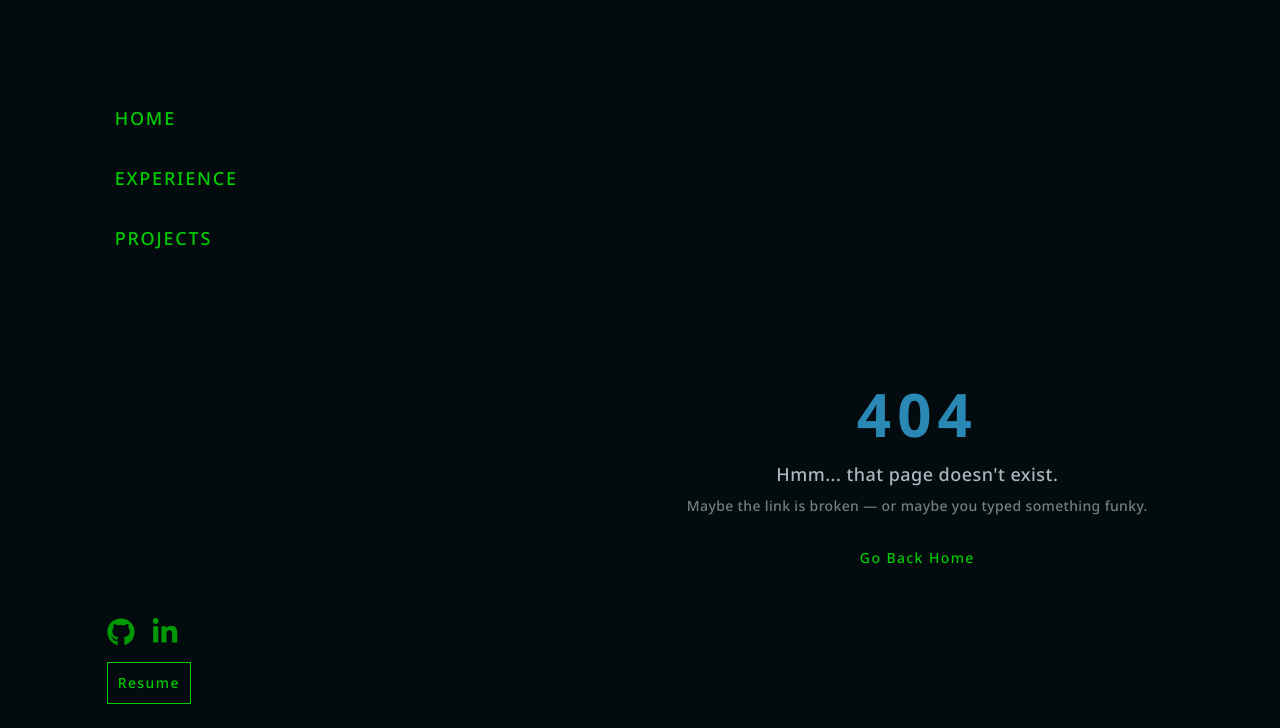
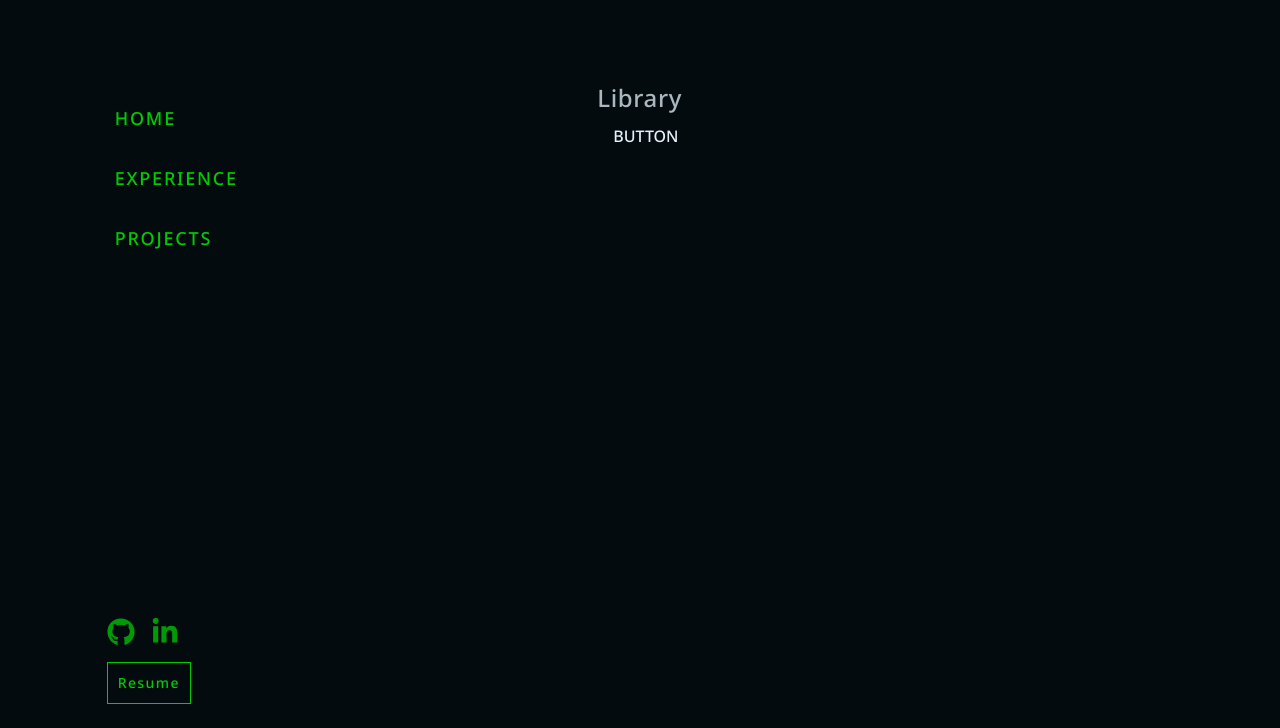
Before and after one commit to RAWoiwode/rawpertoire, a Next.js app: page /library in a window 1280 px wide. Before the commit this address had no page. Shown: the top 728 px of the page. Built offline with nearby package versions, Linux system fonts and the light colour scheme.

Commit message:
Creating the base of my component library; Starting with a simple button

```diff
--- /dev/null
+++ b/app/components/library/Button.tsx
@@ -0,0 +1,49 @@
+/**
+ * Props for the Button component.
+ *
+ * @interface ButtonProps
+ * @extends React.ButtonHTMLAttributes<HTMLButtonElement>
+ * @property {string} variant - Optional varian for different button styles
+ */
+interface ButtonProps extends React.ButtonHTMLAttributes<HTMLButtonElement> {
+  variant?: "primary" | "secondary" | "link";
+}
+
+/**
+ * The Button component renders a styled button using the site's design system.
+ *
+ * @component
+ * @param {ButtonProps} props
+ * @returns {JSX.Element} A reusable, accessible button component
+ *
+ * TODO: Create custom pulse
+ * TODO: Continue work
+ *
+ * @author Ralph Woiwode
+ * @version 0.1.0
+ */
+const Button = ({
+  children,
+  className = "",
+  variant = "primary",
+  ...props
+}: ButtonProps): JSX.Element => {
+  if (variant) {
+  }
+
+  return (
+    <button
+      className={`bg-background text-text group relative inline-flex items-center justify-center px-4 py-2 uppercase transition-colors duration-300 disabled:cursor-not-allowed disabled:opacity-50 ${className}`}
+      {...props}
+    >
+      {/* Decorative Corners */}
+      <span className="border-accent absolute -top-0.5 -left-0.5 size-3 scale-80 border-t-2 border-l-2 opacity-0 transition-all transition-discrete duration-300 group-hover:scale-100 group-hover:animate-pulse group-hover:opacity-100" />
+      <span className="border-accent absolute -top-0.5 -right-0.5 size-3 scale-80 border-t-2 border-r-2 opacity-0 transition-all transition-discrete duration-300 group-hover:scale-100 group-hover:animate-pulse group-hover:opacity-100" />
+      <span className="border-accent absolute -bottom-0.5 -left-0.5 size-3 scale-80 border-b-2 border-l-2 opacity-0 transition-all transition-discrete duration-300 group-hover:scale-100 group-hover:animate-pulse group-hover:opacity-100" />
+      <span className="border-accent absolute -right-0.5 -bottom-0.5 size-3 scale-80 border-r-2 border-b-2 opacity-0 transition-all transition-discrete duration-300 group-hover:scale-100 group-hover:animate-pulse group-hover:opacity-100" />
+      {children}
+    </button>
+  );
+};
+
+export default Button;
--- /dev/null
+++ b/app/library/page.tsx
@@ -0,0 +1,16 @@
+"use client";
+
+import Button from "../components/library/Button";
+
+const Library = () => {
+  return (
+    <div>
+      <h1>Library</h1>
+      <div>
+        <Button>Button</Button>
+      </div>
+    </div>
+  );
+};
+
+export default Library;
```
